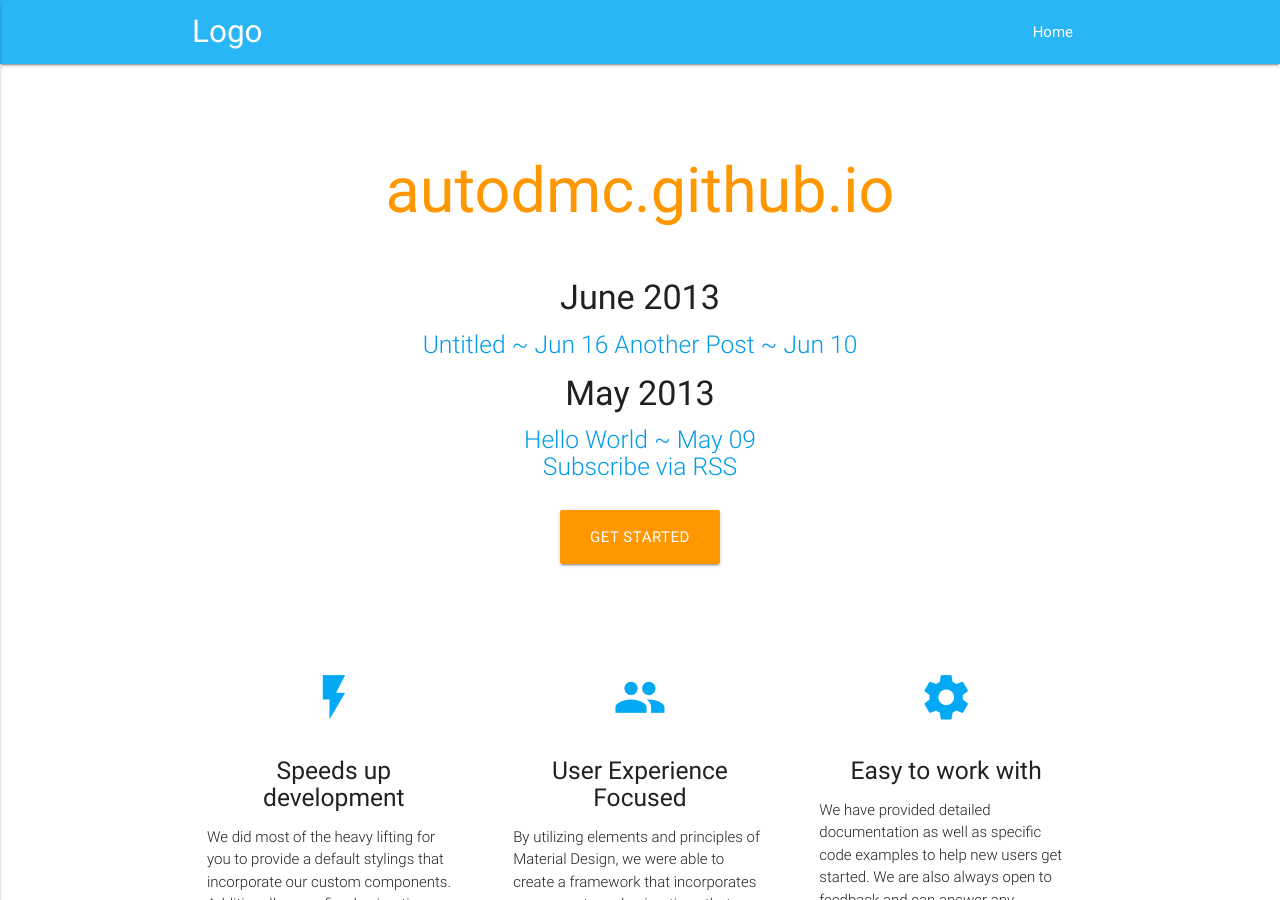
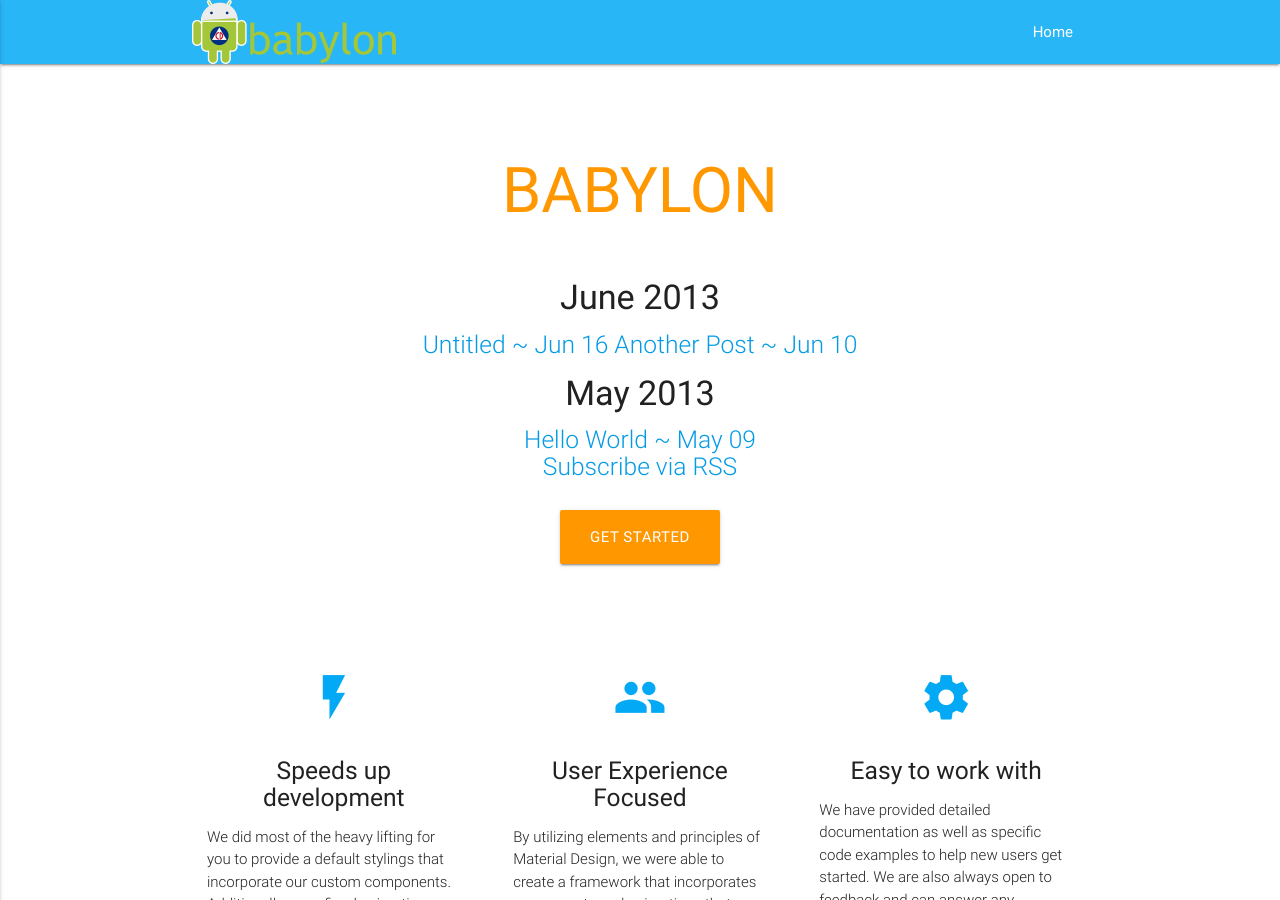
Before and after one commit to AutoDMC/autodmc.github.io, a Jekyll site: the page built from index.html, in a window 1280 px wide and 900 px high. Built offline with Jekyll 4.4.1, drawn with Linux system fonts in a browser that asks for light colours.

Commit message:
Added title and logo to site.

```diff
--- a/_includes/head.html
+++ b/_includes/head.html
@@ -2,7 +2,7 @@
     <meta http-equiv="Content-Type" content="text/html; charset=UTF-8"/>
     <meta name="viewport" content="width=device-width, initial-scale=1, maximum-scale=1.0"/>
 
-    <title>{% if page.title %}{{ page.title | escape }}{% else %}{{ site.title | escape }}{% endif %}</title>
+    <title>Babylon</title>
     <meta name="description" content="{{ page.excerpt | default: site.description | strip_html | normalize_whitespace | truncate: 160 | escape }}" />
 
 
--- a/_includes/header.html
+++ b/_includes/header.html
@@ -1,5 +1,5 @@
 <nav class="light-blue lighten-1" role="navigation">
-    <div class="nav-wrapper container"><a id="logo-container" class="brand-logo" href="{{ "/" | relative_url }}">Logo</a>
+    <div class="nav-wrapper container"><a id="logo-container" class="brand-logo" href="{{ "/" | relative_url }}"><img src="/img/logo.png" /></a>
     {% assign default_paths = site.pages | map: "path" %}
     {% assign page_paths = site.header_pages | default: default_paths %}
 
--- a/_layouts/home.html
+++ b/_layouts/home.html
@@ -5,7 +5,7 @@ layout: default
   <div class="section no-pad-bot" id="index-banner">
     <div class="container">
       <br><br>
-      <h1 class="header center orange-text">{{ site.title }}</h1>
+      <h1 class="header center orange-text">BABYLON</h1>
       <div class="row center">
         <h5 class="header col s12 light">{{ content }}</h5>
       </div>
```
Also changed, not shown: img/logo.png (added).
